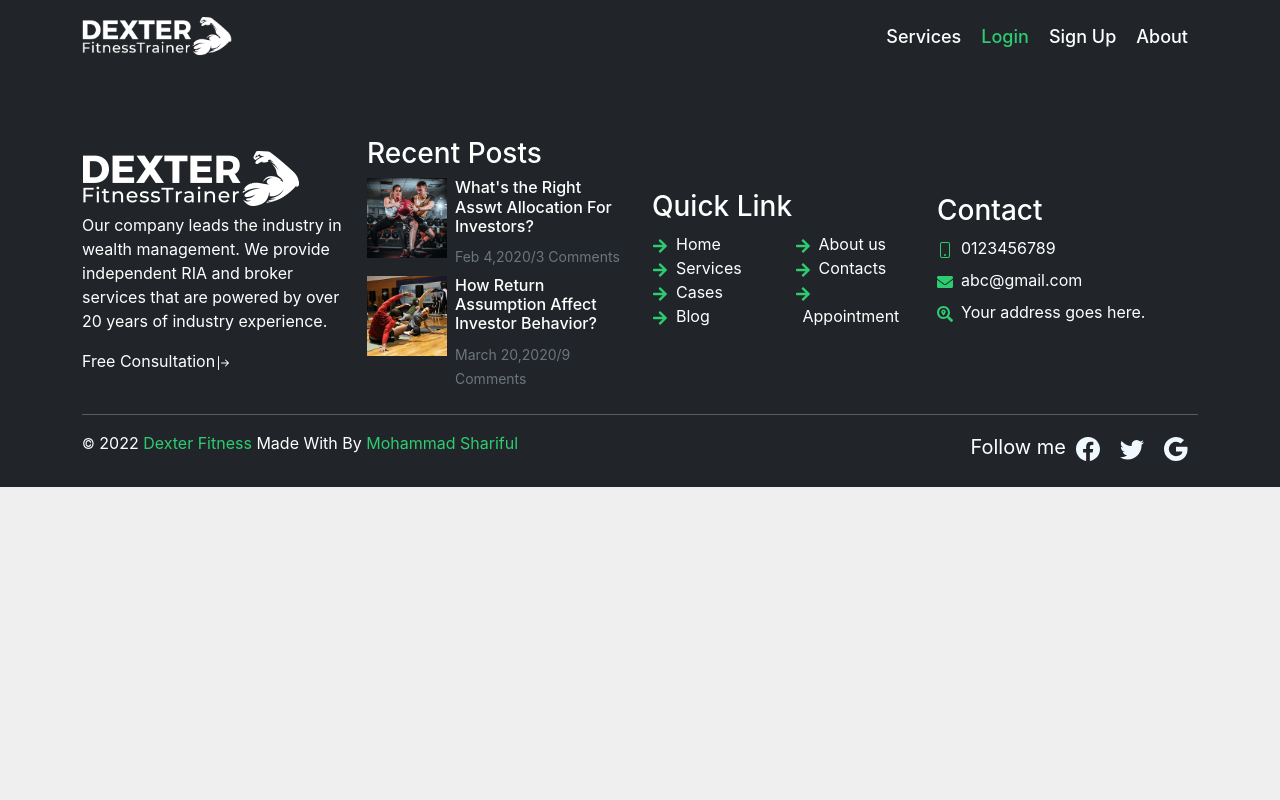
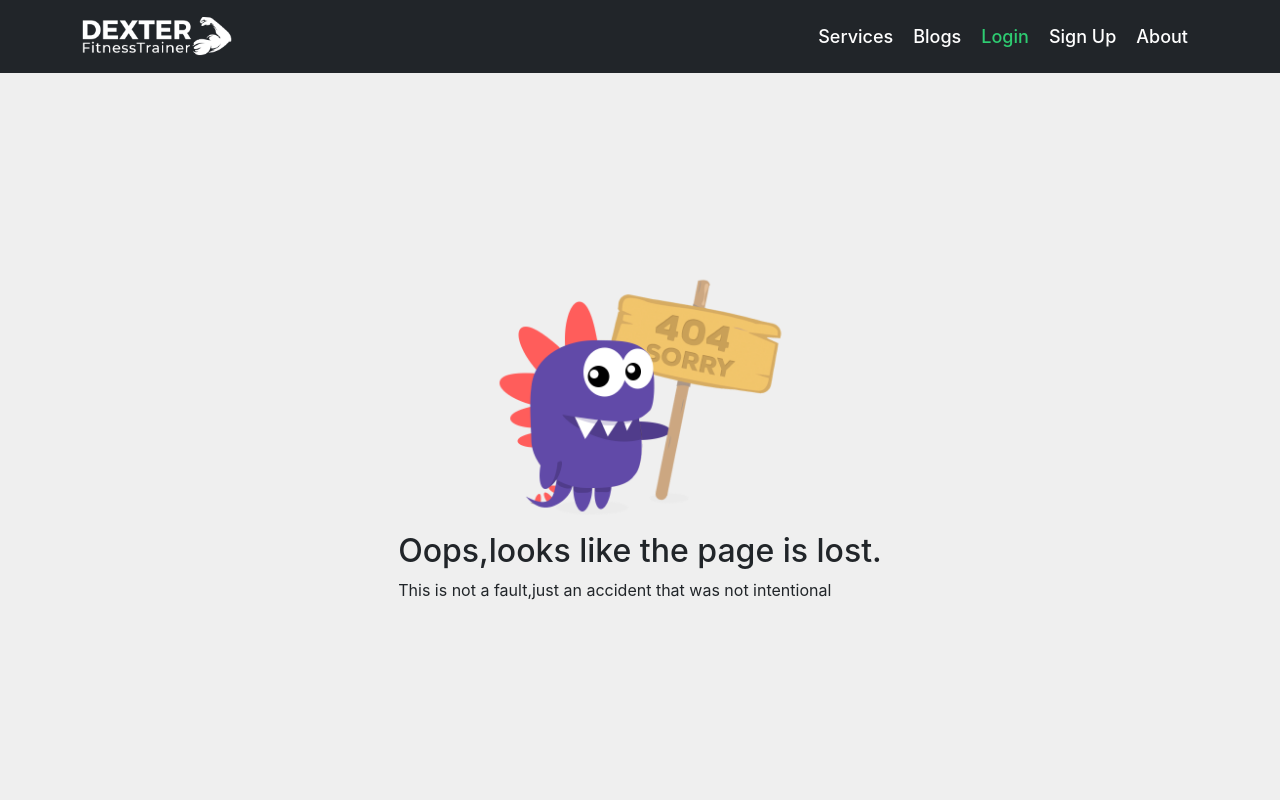
Before and after one commit to mohammadshariful/dexter-fitness, a React (Create React App) app: page /login in a window 1280 px wide. Shown: the top 800 px of the page. Built offline with nearby package versions, Linux system fonts and the light colour scheme.

Commit message:
not found component set

```diff
--- a/src/App.js
+++ b/src/App.js
@@ -1,5 +1,6 @@
 import { Route, Routes } from "react-router-dom";
 import Home from "./Pages/Home/Home/Home";
+import NotFound from "./Pages/NotFound/NotFound";
 import Footer from "./Pages/Shared/Footer/Footer";
 import Header from "./Pages/Shared/Header/Header";
 
@@ -9,6 +10,7 @@ function App() {
       <Header />
       <Routes>
         <Route path="/" element={<Home />} />
+        <Route path="*" element={<NotFound />} />
       </Routes>
       <Footer />
     </>
--- /dev/null
+++ b/src/Pages/NotFound/NotFound.css
@@ -0,0 +1,11 @@
+.notFoundImg-container {
+  height: 80vh;
+  display: flex;
+  justify-content: center;
+  align-items: center;
+}
+.notFoundImg {
+  width: 400px;
+  display: block;
+  margin: 0 auto;
+}
--- /dev/null
+++ b/src/Pages/NotFound/NotFound.js
@@ -0,0 +1,17 @@
+import React from "react";
+import { Container } from "react-bootstrap";
+import notFounImg from "../../Assets/Images/notfound.png";
+import "./NotFound.css";
+const NotFound = () => {
+  return (
+    <Container className="notFoundImg-container my-5">
+      <div>
+        <img className="img-fluid notFoundImg" src={notFounImg} alt="" />
+        <h2>Oops,looks like the page is lost.</h2>
+        <p>This is not a fault,just an accident that was not intentional</p>
+      </div>
+    </Container>
+  );
+};
+
+export default NotFound;
--- a/src/Pages/Shared/Header/Header.js
+++ b/src/Pages/Shared/Header/Header.js
@@ -14,6 +14,7 @@ const Header = () => {
         <Navbar.Collapse id="responsive-navbar-nav">
           <Nav className="ms-auto justify-content-center align-items-center">
             <CustomLink to="/services">Services</CustomLink>
+            <CustomLink to="/blogs">Blogs</CustomLink>
             <CustomLink to="/login">Login</CustomLink>
             <CustomLink to="/signup">Sign Up</CustomLink>
             <CustomLink to="/about">About</CustomLink>
```
Also changed, not shown: src/Assets/Images/notfound.png (added).
